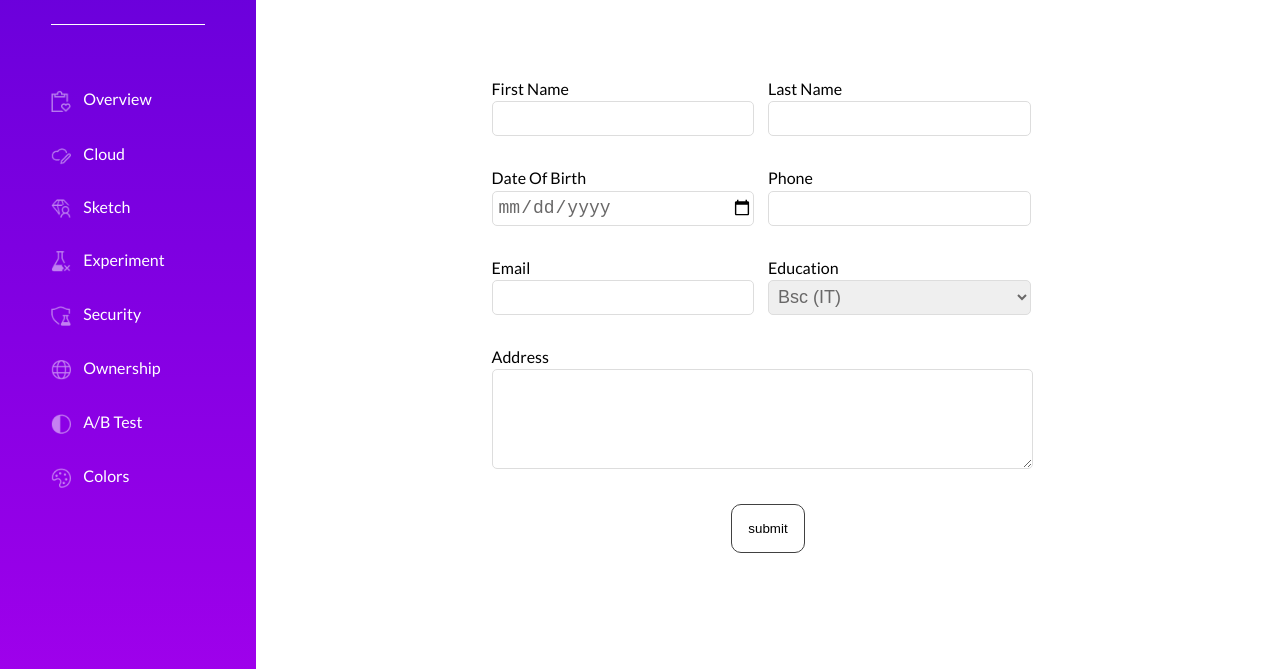
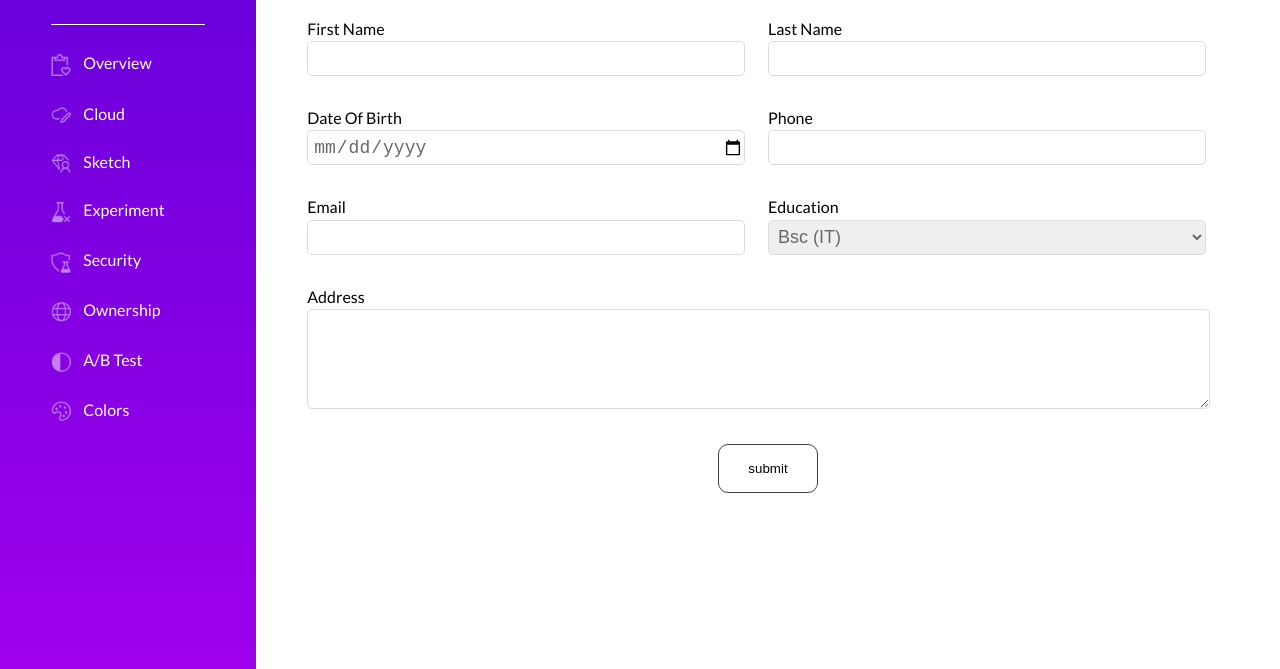
Before and after one commit to nikkhil31/figmatohtml-dashboard, a plain HTML site: page add-form.html in a window 1280 px wide. Shown: the part 74-743 px from the top of the page. Drawn offline with Linux system fonts and the light colour scheme.

Commit message:
some changes done in style.css file

```diff
--- a/style.css
+++ b/style.css
@@ -63,12 +63,12 @@ body {
 
 .left .left-items {
   flex: 1;
-  margin-top: 2rem;
+  /* margin-top: 2/rem; */
 }
 
 .left-items ul li {
   list-style: none;
-  margin-top: 2rem;
+  margin-top: 18%;
 }
 
 .left-items ul li a {
@@ -159,10 +159,10 @@ main table tr:nth-child(even) {
  */
 
 .form-container {
-  margin-top: 10%;
+  margin-top: 1.5rem;
   width: 100%;
   display: grid;
-  grid-template-columns: repeat(2, 30%);
+  grid-template-columns: repeat(2, 50%);
   justify-content: center;
 }
 
@@ -198,6 +198,7 @@ main table tr:nth-child(even) {
 }
 
 input[type="submit"] {
+  width: 100px;
   background: none;
   outline: none;
   border: 1px solid #414141;
```
